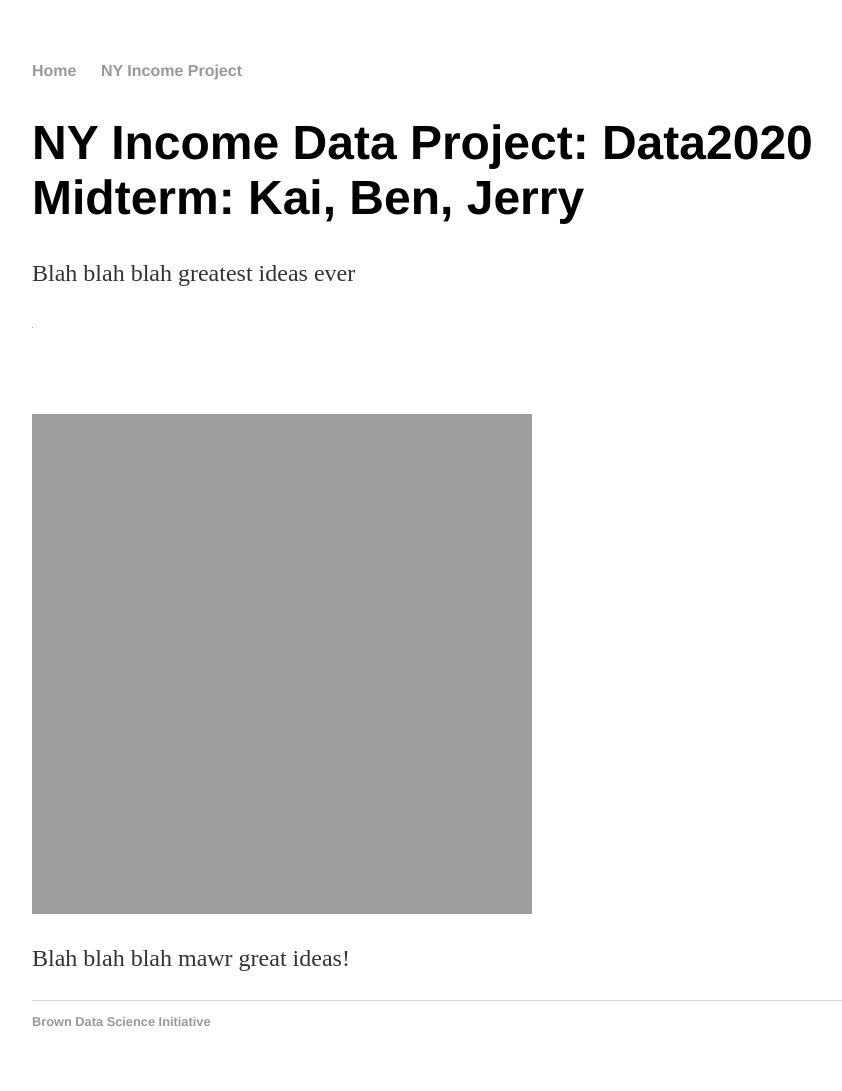
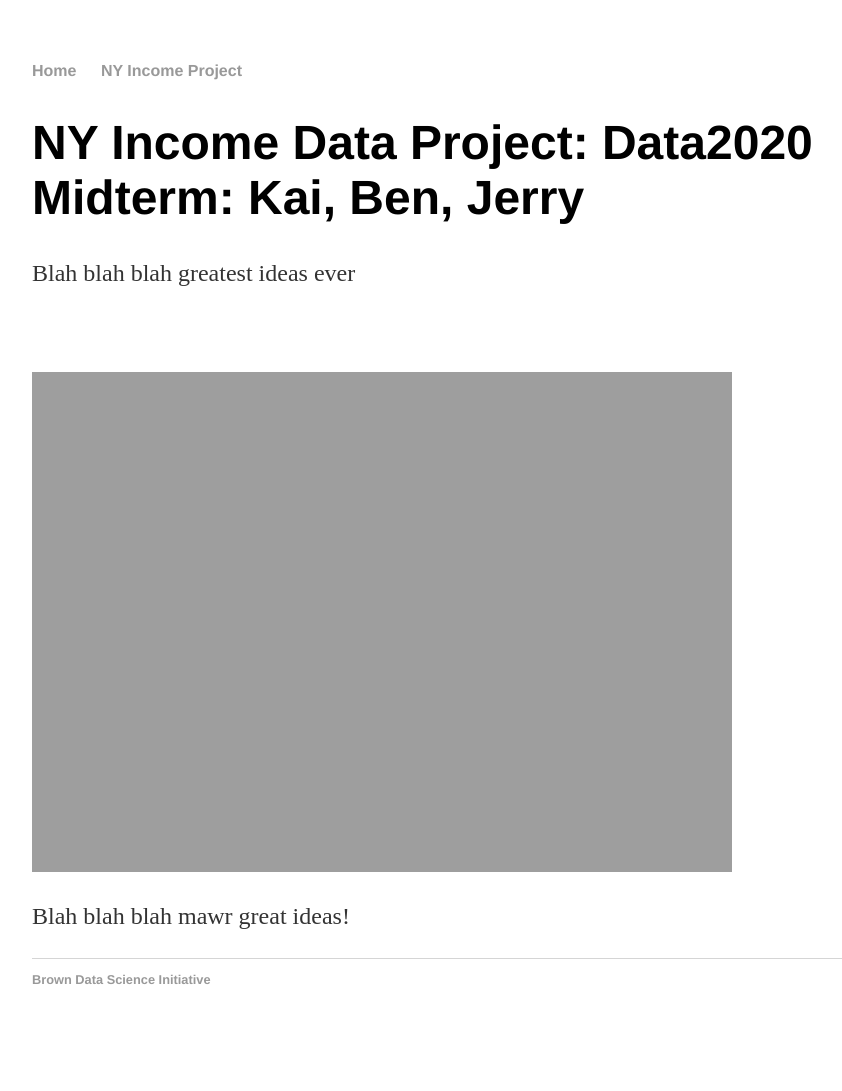
Before and after one commit to bgodd/bgodd.github.io, a Jekyll site: the page built from NYIncome/index.html, in a window 1280 px wide. Shown: the whole page, without its empty margins (160-1002 px from the left). Built offline with Jekyll 4.4.1, drawn with Linux system fonts in a browser that asks for light colours; after the commit the page ends 1049 px from its top, so only the background shows below that.

Commit message:
interactive map

```diff
--- a/NYIncome/index.html
+++ b/NYIncome/index.html
@@ -5,10 +5,11 @@ title: Data 2020 Midterm
 
 		<div class="about">
 			<h1>NY Income Data Project: Data2020 Midterm: Kai, Ben, Jerry</h1>
-			<p>Blah blah blah greatest ideas ever</p>
-			<iframe width="1" height="1" src="https://bgodd.github.io/NYIncome/interactive-median-household.html" frameborder="0"></iframe>
+			<p>Blah blah blah greatest ideas ever
+			<iframe width="0" height="0" src="https://bgodd.github.io/NYIncome/interactive-median-household.html" frameborder="0"></iframe>
+			</p>
 			<p>&nbsp;</p>
-			<iframe src="https://bgodd.github.io/NYIncome/interactive-median-household.html" frameborder="0" height="500" width="500"></iframe>
+			<iframe src="https://bgodd.github.io/NYIncome/interactive-median-household.html" frameborder="0" height="500" width="700"></iframe>
 
             <p>Blah blah blah mawr great ideas!</p>
 		</div>
```
